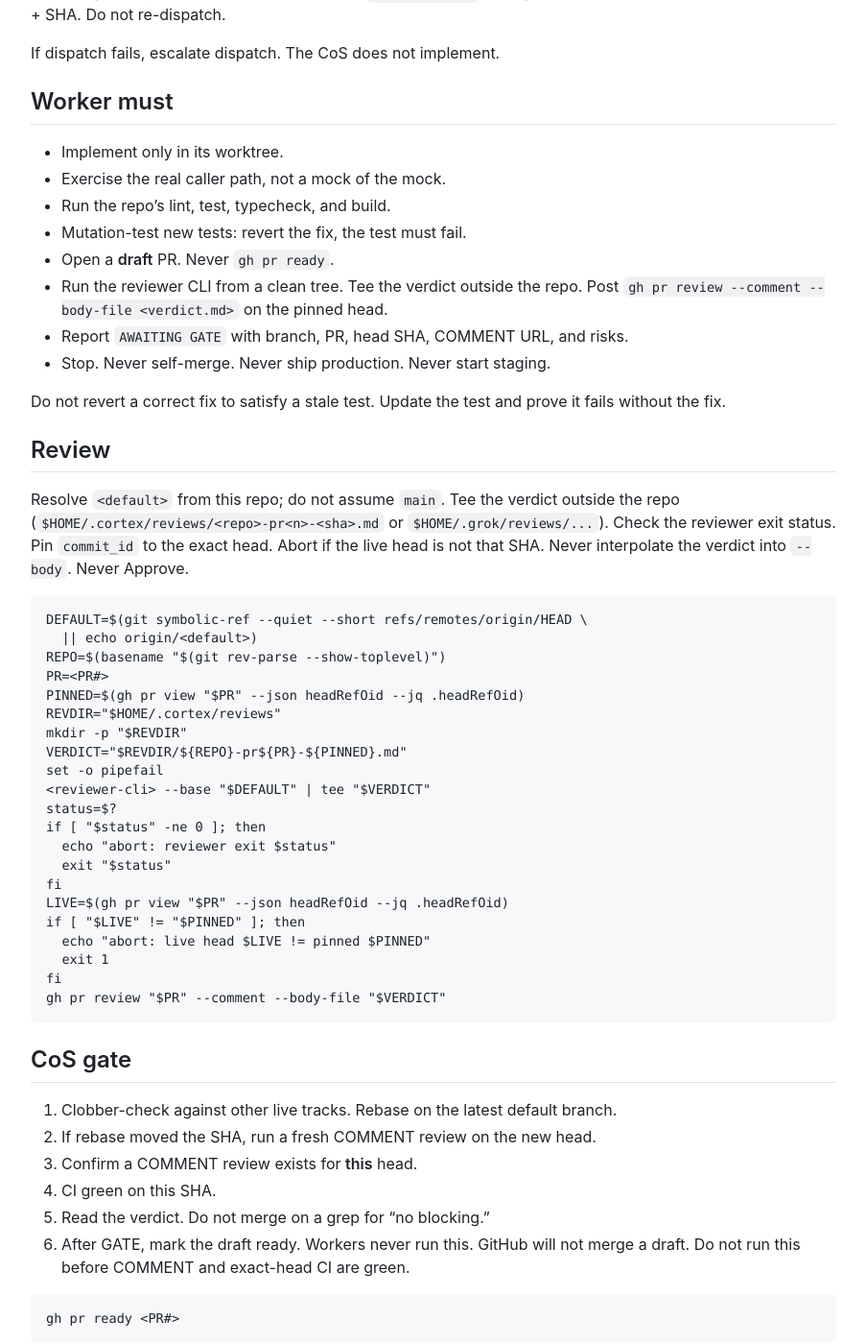
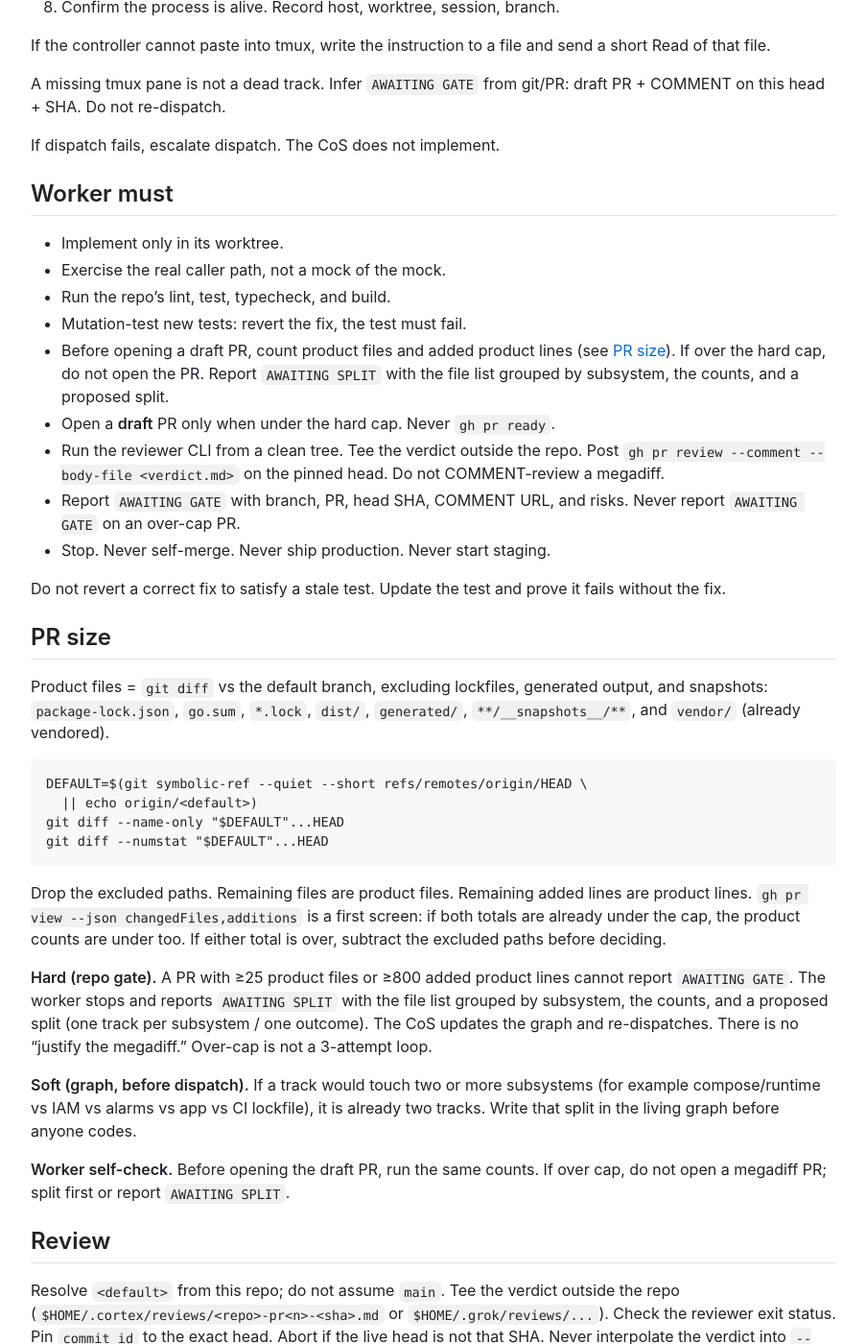
Before and after one commit to cortex-mesh/controller-playbook, a Jekyll site: the page built from playbooks/general.md, in a window 1280 px wide and 1400 px high, scrolled down 1443 px. Shown: the whole window at 96% size, without its empty margins (188-1091 px from the left). Built offline with Jekyll 4.4.1, drawn with Linux system fonts in a browser that asks for light colours; our own code applies the rules of GitHub Pages for plain Markdown files; some of the changed text lies outside the part shown.

Commit message:
docs: add PR size gate and AWAITING SPLIT
Hard cap: ≥25 product files or ≥800 added product lines cannot
report AWAITING GATE. Workers self-check before the draft PR.
CoS size-checks before GATE and REVISE-to-split a megadiff.
Soft: two or more subsystems is already two tracks in the graph.

````diff
--- a/playbooks/general.md
+++ b/playbooks/general.md
@@ -29,23 +29,25 @@ Rules:
 ```text
 CoS writes graph → dispatch each unblocked track to a free worker
   → worker implements this phase
+  → over size cap: AWAITING SPLIT (CoS updates graph, re-dispatch)
   → draft PR, then COMMENT, AWAITING GATE
   → CoS confirms review on this head, clobber-checks, exact-head CI
   → high-risk: fresh reviewer COMMENT
   → REVISE or GATE → CoS marks ready → serialize merge → CoS staging → live-verify
 ```
 
-Workers stop at `AWAITING GATE`. Staging / last integration is CoS-only. Production stays a human gate.
+Workers stop at `AWAITING GATE` or `AWAITING SPLIT`. Staging / last integration is CoS-only. Production stays a human gate.
 
 ## Dispatch checklist
 
 1. Read the goal progress log. Name the next incomplete **worker** phase. Do not dispatch staging or last integration.
 2. Confirm the track is unblocked in the dependency graph.
-3. Pick the least-loaded host that fits and is logged in (implementer + `gh`).
-4. If the assigned host is logged out, re-pick and write the new owner into the graph.
-5. `git fetch` and `git worktree add` from the current default-branch tip.
-6. Launch the worker against the **absolute path** of the goal prompt.
-7. Confirm the process is alive. Record host, worktree, session, branch.
+3. Confirm blast radius is one subsystem / one outcome. Two or more subsystems is already two tracks — write the split in the graph first.
+4. Pick the least-loaded host that fits and is logged in (implementer + `gh`).
+5. If the assigned host is logged out, re-pick and write the new owner into the graph.
+6. `git fetch` and `git worktree add` from the current default-branch tip.
+7. Launch the worker against the **absolute path** of the goal prompt.
+8. Confirm the process is alive. Record host, worktree, session, branch.
 
 If the controller cannot paste into tmux, write the instruction to a file and send a short Read of that file.
 
@@ -59,12 +61,32 @@ If dispatch fails, escalate dispatch. The CoS does not implement.
 - Exercise the real caller path, not a mock of the mock.
 - Run the repo's lint, test, typecheck, and build.
 - Mutation-test new tests: revert the fix, the test must fail.
-- Open a **draft** PR. Never `gh pr ready`.
-- Run the reviewer CLI from a clean tree. Tee the verdict outside the repo. Post `gh pr review --comment --body-file <verdict.md>` on the pinned head.
-- Report `AWAITING GATE` with branch, PR, head SHA, COMMENT URL, and risks.
+- Before opening a draft PR, count product files and added product lines (see [PR size](#pr-size)). If over the hard cap, do not open the PR. Report `AWAITING SPLIT` with the file list grouped by subsystem, the counts, and a proposed split.
+- Open a **draft** PR only when under the hard cap. Never `gh pr ready`.
+- Run the reviewer CLI from a clean tree. Tee the verdict outside the repo. Post `gh pr review --comment --body-file <verdict.md>` on the pinned head. Do not COMMENT-review a megadiff.
+- Report `AWAITING GATE` with branch, PR, head SHA, COMMENT URL, and risks. Never report `AWAITING GATE` on an over-cap PR.
 - Stop. Never self-merge. Never ship production. Never start staging.
 
 Do not revert a correct fix to satisfy a stale test. Update the test and prove it fails without the fix.
+
+## PR size
+
+Product files = `git diff` vs the default branch, excluding lockfiles, generated output, and snapshots: `package-lock.json`, `go.sum`, `*.lock`, `dist/`, `generated/`, `**/__snapshots__/**`, and `vendor/` (already vendored).
+
+```sh
+DEFAULT=$(git symbolic-ref --quiet --short refs/remotes/origin/HEAD \
+  || echo origin/<default>)
+git diff --name-only "$DEFAULT"...HEAD
+git diff --numstat "$DEFAULT"...HEAD
+```
+
+Drop the excluded paths. Remaining files are product files. Remaining added lines are product lines. `gh pr view --json changedFiles,additions` is a first screen: if both totals are already under the cap, the product counts are under too. If either total is over, subtract the excluded paths before deciding.
+
+**Hard (repo gate).** A PR with ≥25 product files or ≥800 added product lines cannot report `AWAITING GATE`. The worker stops and reports `AWAITING SPLIT` with the file list grouped by subsystem, the counts, and a proposed split (one track per subsystem / one outcome). The CoS updates the graph and re-dispatches. There is no "justify the megadiff." Over-cap is not a 3-attempt loop.
+
+**Soft (graph, before dispatch).** If a track would touch two or more subsystems (for example compose/runtime vs IAM vs alarms vs app vs CI lockfile), it is already two tracks. Write that split in the living graph before anyone codes.
+
+**Worker self-check.** Before opening the draft PR, run the same counts. If over cap, do not open a megadiff PR; split first or report `AWAITING SPLIT`.
 
 ## Review
 
@@ -96,12 +118,13 @@ gh pr review "$PR" --comment --body-file "$VERDICT"
 
 ## CoS gate
 
-1. Clobber-check against other live tracks. Rebase on the latest default branch.
-2. If rebase moved the SHA, run a fresh COMMENT review on the new head.
-3. Confirm a COMMENT review exists for **this** head.
-4. CI green on this SHA.
-5. Read the verdict. Do not merge on a grep for "no blocking."
-6. After GATE, mark the draft ready. Workers never run this. GitHub will not merge a draft. Do not run this before COMMENT and exact-head CI are green.
+1. Size-check: `gh pr view --json changedFiles,additions` and/or `git diff --stat`. Confirm product counts after the exclusions in [PR size](#pr-size). If over the hard cap, REVISE to split. Do not COMMENT-review a 50-file PR hoping the reviewer will save it. Do not GATE.
+2. Clobber-check against other live tracks. Rebase on the latest default branch.
+3. If rebase moved the SHA, run a fresh COMMENT review on the new head.
+4. Confirm a COMMENT review exists for **this** head.
+5. CI green on this SHA.
+6. Read the verdict. Do not merge on a grep for "no blocking."
+7. After GATE, mark the draft ready. Workers never run this. GitHub will not merge a draft. Do not run this before COMMENT and exact-head CI are green.
 
 ```sh
 gh pr ready <PR#>
@@ -125,7 +148,7 @@ Independent tracks continue. If a same-class P1 was already fixed once in this S
 
 ## Heartbeat
 
-Implementing or CI: every 10 minutes, dual timestamps. `AWAITING GATE`: one immediate notice, then quiet until the CoS issues REVISE or GATE. Stuck or steer still fire immediately. Quiet when idle.
+Implementing or CI: every 10 minutes, dual timestamps. `AWAITING GATE` or `AWAITING SPLIT`: one immediate notice, then quiet until the CoS issues REVISE, GATE, or a graph update and re-dispatch. Stuck or steer still fire immediately. Quiet when idle.
 
 ```text
 Thu Aug 13, 2026, 6:45:00 AM PT
````
Also changed, not shown: docs/adr/0003-worktrees-and-parallel-tracks.md (+2 -1 lines), docs/adr/0004-three-gate-classes.md (+3 -2 lines), examples/sample-dependency-graph.md (+7 -0 lines), playbooks/grok.md (+14 -10 lines).
